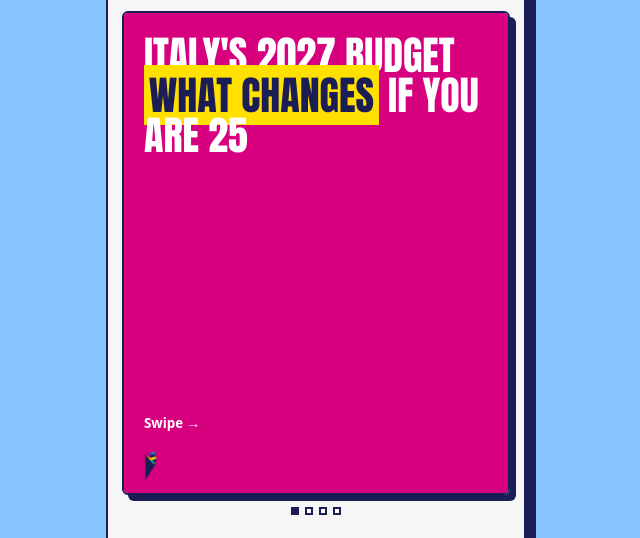
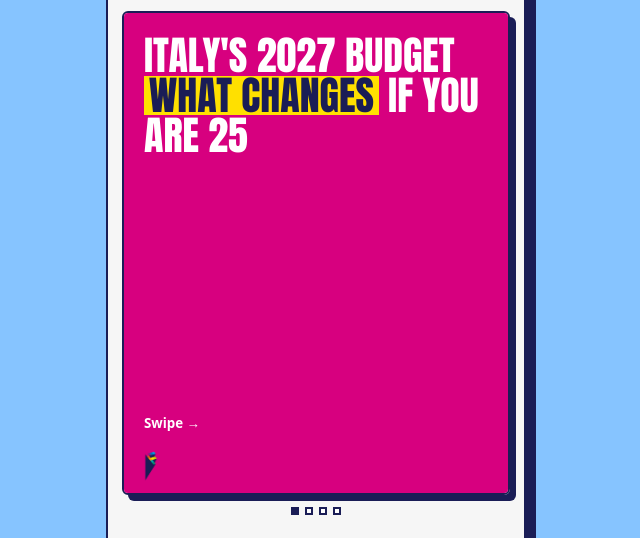
Before and after one commit to RiccardoFalco06/factanza-hackathon, a website: page demo/index.html in a window 1280 px wide. Shown: the part 155-693 px from the top of the page, without its empty margins (324-964 px from the left). Drawn offline with Linux system fonts and the light colour scheme; no server answers; a web font is replaced by a local one.

Commit message:
Giallo dei titoli dietro il testo, link della demo nel README, server/vercel.sh
Co-Authored-By: Claude Opus 5.5 <noreply@anthropic.com>
Claude-Session: https://claude.ai/code/session_01Rn4c6NwimUBaLjCcdYVHRy

```diff
--- a/demo/demo.css
+++ b/demo/demo.css
@@ -12,7 +12,9 @@ button, input { font: inherit; color: inherit; }
 button { cursor: pointer; }
 h1, h2, p { margin: 0; }
 img { display: block; max-width: 100%; }
-mark { background: var(--t8); color: var(--fz-notte); padding: 0 .12em; -webkit-box-decoration-break: clone; box-decoration-break: clone; }
+/* Anton ha un riquadro alto 1,5em: il giallo sta solo dietro le maiuscole, e dietro (z-index) al testo della riga sopra. */
+mark { position: relative; z-index: -1; background: linear-gradient(var(--t8) 0 0) 0 .27em / 100% .98em no-repeat; color: var(--fz-notte); padding: 0 .12em; -webkit-box-decoration-break: clone; box-decoration-break: clone; }
+:has(> mark) { isolation: isolate; }
 ::selection { background: var(--t8); color: var(--fz-notte); }
 input { caret-color: var(--t1); }
 :focus-visible { outline: 3px solid var(--fz-notte); outline-offset: 2px; }
```
Also changed, not shown: README.md, 2 other files.
